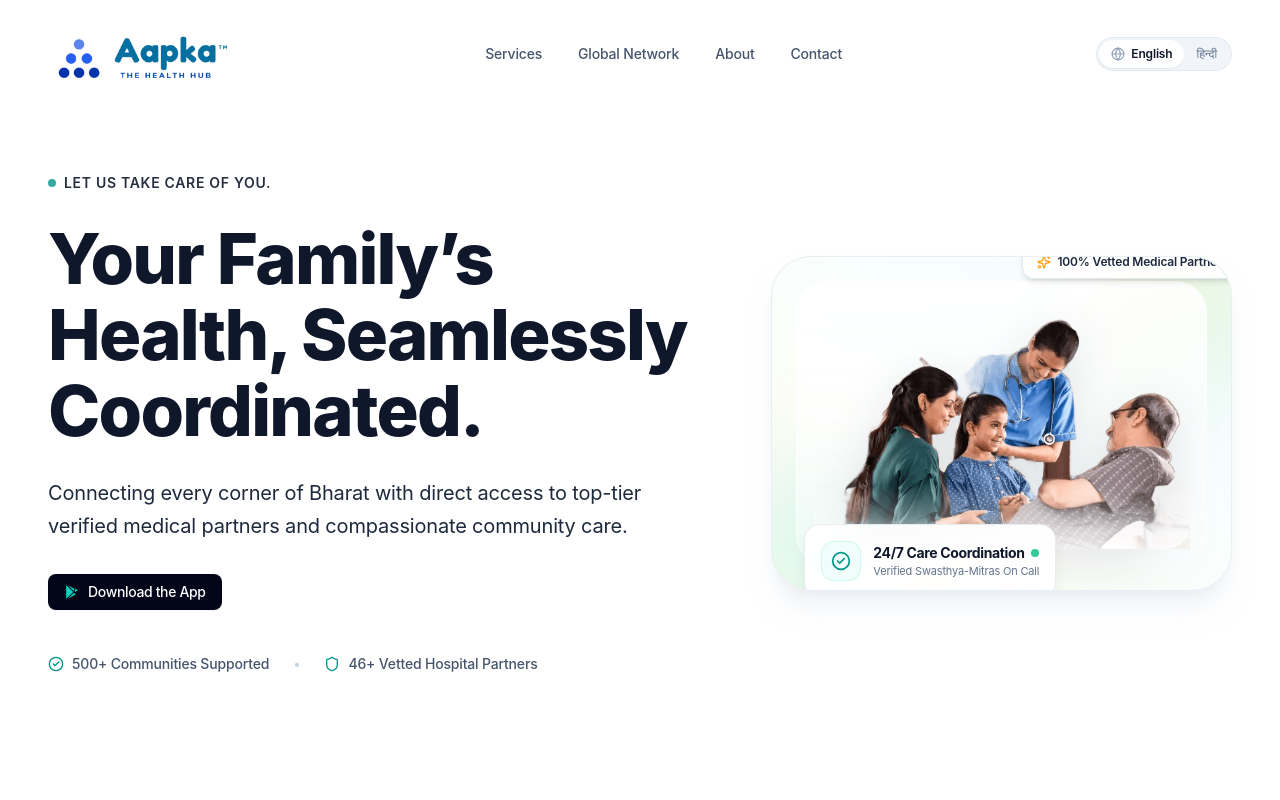
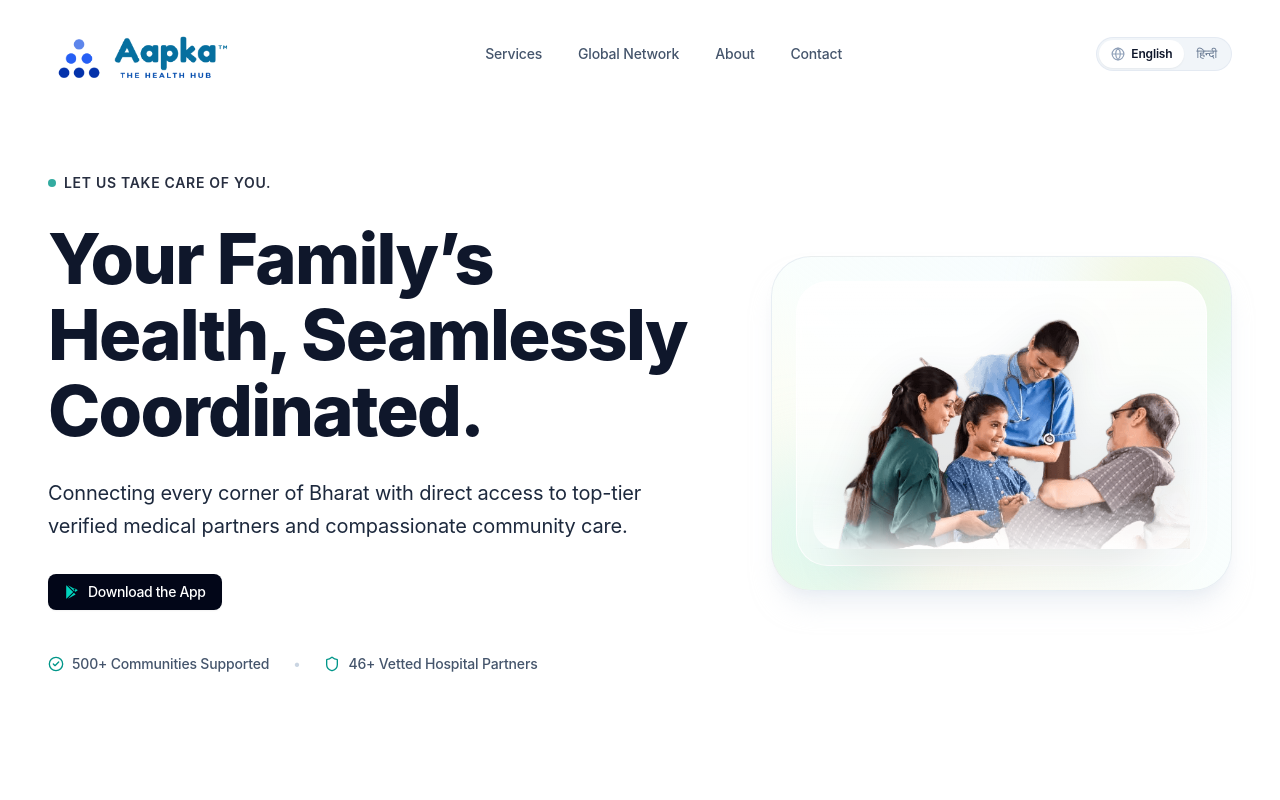
Before and after one commit to aapkatech/Aapka, a React (Vite) app: page / in a window 1280 px wide. Shown: the top 800 px of the page. Built offline with nearby package versions, Linux system fonts and the light colour scheme.

Commit message:
fix: remove floating badges from Hero visual container per user request

```diff
--- a/src/components/Hero.tsx
+++ b/src/components/Hero.tsx
@@ -1,5 +1,5 @@
 import React from 'react';
-import { CheckCircle2, Shield, Sparkles } from 'lucide-react';
+import { CheckCircle2, Shield } from 'lucide-react';
 import type { Translations } from '../i18n/translations';
 
 interface HeroProps {
@@ -14,9 +14,6 @@ export const Hero: React.FC<HeroProps> = ({ t }) => {
   const subheadline = t?.subheadline || "Connecting every corner of Bharat with direct access to top-tier verified medical partners and compassionate community care.";
   const communitiesSupported = t?.communitiesSupported || "500+ Communities Supported";
   const hospitalPartners = t?.hospitalPartners || "46+ Vetted Hospital Partners";
-  const floatingCare = t?.floatingCare || "24/7 Care Coordination";
-  const floatingCareSub = t?.floatingCareSub || "Verified Swasthya-Mitras On Call";
-  const floatingVetted = t?.floatingVetted || "100% Vetted Medical Partners";
   const downloadApp = t?.downloadApp || "Download the App";
 
   return (
@@ -111,32 +108,6 @@ export const Hero: React.FC<HeroProps> = ({ t }) => {
 
                 </div>
 
-                {/* Floating Reassurance Badge 1 (Bottom Left) */}
-                <div className="absolute -bottom-2 left-6 sm:left-8 z-20">
-                  <div className="bg-white/95 backdrop-blur-md rounded-2xl p-3.5 sm:p-4 border border-slate-200/80 shadow-lg shadow-slate-900/8 flex items-center gap-3">
-                    <div className="w-10 h-10 rounded-xl bg-teal-50 border border-teal-100 flex items-center justify-center text-teal-700 shrink-0">
-                      <CheckCircle2 className="w-5 h-5 text-teal-600" />
-                    </div>
-                    <div>
-                      <div className="flex items-center gap-1.5">
-                        <span className="text-xs sm:text-sm font-bold text-slate-900 tracking-tight">
-                          {floatingCare}
-                        </span>
-                        <span className="w-2 h-2 rounded-full bg-emerald-500 animate-pulse" />
-                      </div>
-                      <p className="text-[11px] text-slate-500 font-normal">
-                        {floatingCareSub}
-                      </p>
-                    </div>
-                  </div>
-                </div>
-
-                {/* Floating Badge 2 (Top Right) */}
-                <div className="hidden sm:flex absolute -top-3 -right-3 z-20 bg-white/95 backdrop-blur-md rounded-xl px-3.5 py-2 border border-slate-200 shadow-md items-center gap-1.5">
-                  <Sparkles className="w-3.5 h-3.5 text-amber-500" />
-                  <span className="text-xs font-semibold text-slate-800">{floatingVetted}</span>
-                </div>
-
               </div>
 
             </div>
```
